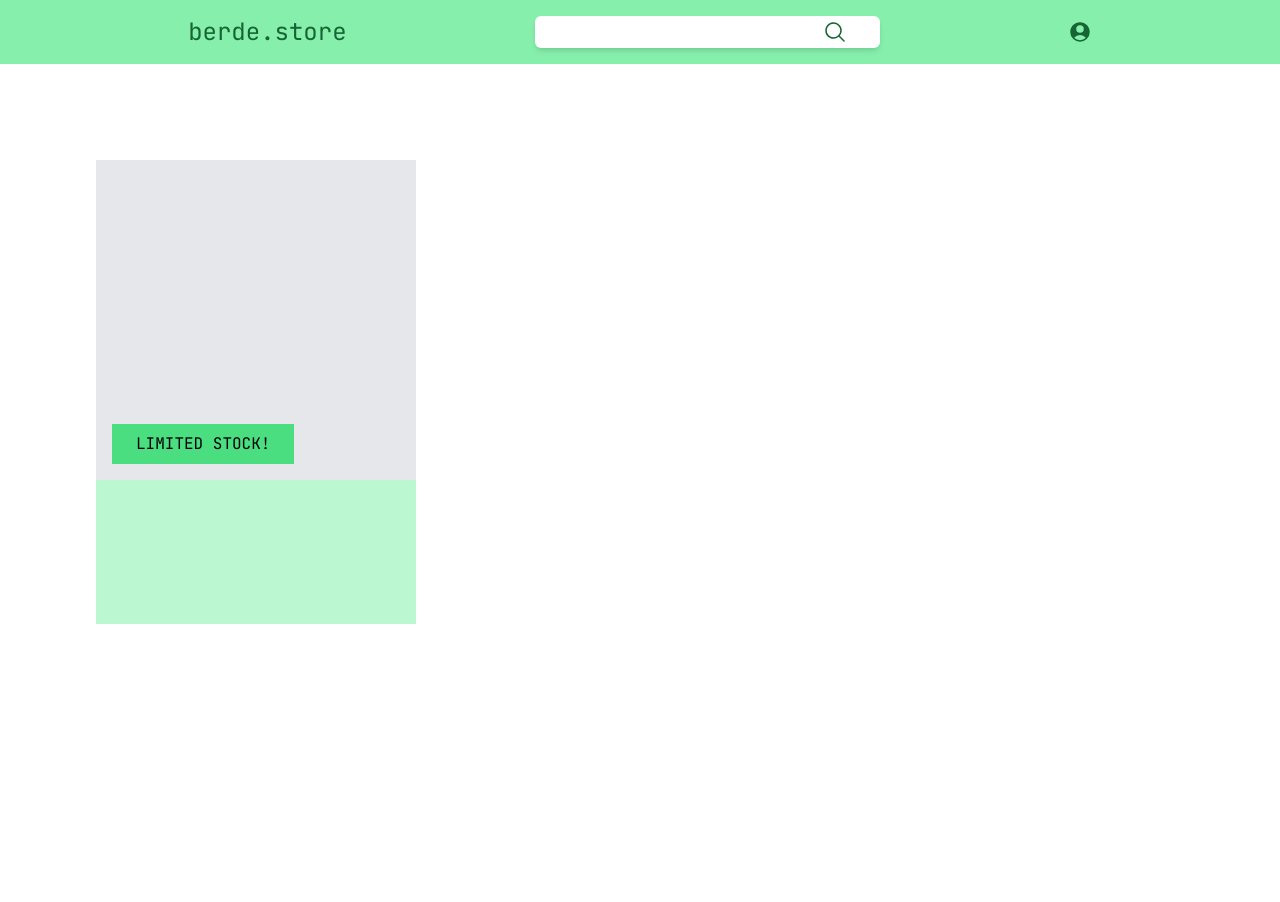
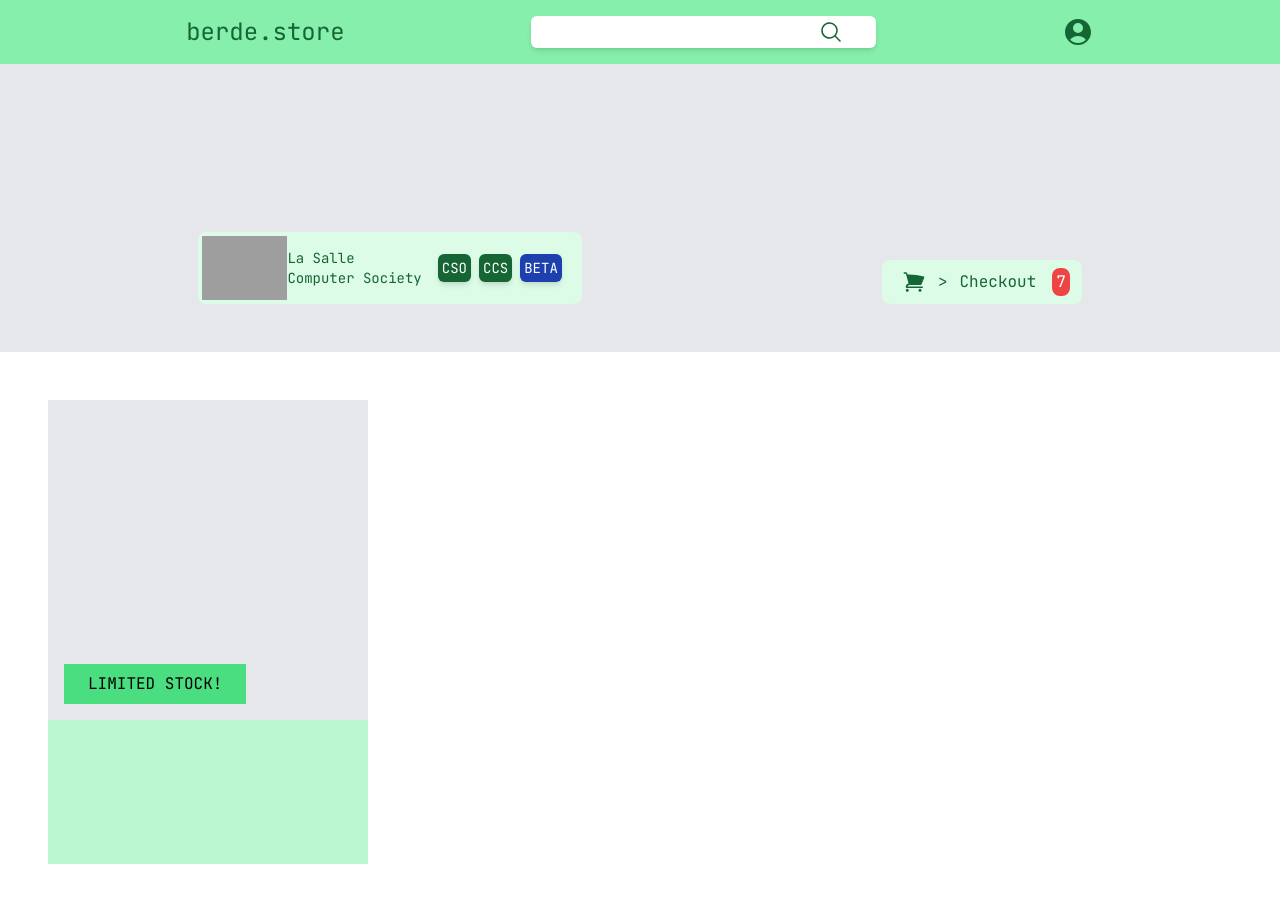
Before and after one commit to mbchavez27/berde_store, a React (Vite) app: page / in a window 1280 px wide. Shown: the top 902 px of the page. Before the commit the page ends 800 px from the top, so only its background shows below. Built offline with nearby package versions, Linux system fonts and the light colour scheme; grey boxes are pictures that could not be loaded.

Commit message:
added store

```diff
--- a/src/App.tsx
+++ b/src/App.tsx
@@ -1,10 +1,12 @@
 import NavBar from "./components/navbar";
+import Store from "./components/store";
 
 function App() {
   return (
     <>
       <NavBar></NavBar>
-      <div className="p-24 font-JetBrains">
+      <Store></Store>
+      <div className="p-12 font-JetBrains">
         <div className="bg-[image:var(https://m.media-amazon.com/images/I/615nmPRVHDL._AC_SL1500_.jpg)] w-80 h-80 bg-gray-200 flex items-end p-4">
           <div className="bg-green-400 px-6 py-2">LIMITED STOCK!</div>
         </div>
--- a/src/components/navbar.tsx
+++ b/src/components/navbar.tsx
@@ -25,7 +25,7 @@ const NavBar = () => {
             xmlns="http://www.w3.org/2000/svg"
             viewBox="0 0 24 24"
             fill="currentColor"
-            className="size-6"
+            className="size-8"
           >
             <path
               fillRule="evenodd"
--- /dev/null
+++ b/src/components/store.tsx
@@ -0,0 +1,47 @@
+const Store = () => {
+  return (
+    <>
+      <div className="w-screen h-72 bg-gray-200 flex items-end justify-around p-12 text-green-800 font-JetBrains">
+        <div className="flex items-center bg-green-100 p-1 rounded-lg text-sm">
+          <img
+            src="https://researchfair.upalchemes.org/wp-content/uploads/LSCS-1.png"
+            alt=""
+            className="h-16"
+          />
+          <div>
+            <div>La Salle</div>
+            <div>Computer Society</div>
+          </div>
+          <div className="flex items-center mx-3 text-white">
+            <div className="bg-green-800 mx-1 rounded-md p-1 shadow-md">
+              CSO
+            </div>
+            <div className="bg-green-800 mx-1 rounded-md p-1 shadow-md">
+              CCS
+            </div>
+            <div className="bg-blue-800 mx-1 rounded-md p-1 shadow-md">
+              BETA
+            </div>
+          </div>
+        </div>
+        <div className="flex items-center bg-green-100 p-2 rounded-lg">
+          <svg
+            xmlns="http://www.w3.org/2000/svg"
+            viewBox="0 0 24 24"
+            fill="currentColor"
+            className="size-6 mx-3"
+          >
+            <path d="M2.25 2.25a.75.75 0 0 0 0 1.5h1.386c.17 0 .318.114.362.278l2.558 9.592a3.752 3.752 0 0 0-2.806 3.63c0 .414.336.75.75.75h15.75a.75.75 0 0 0 0-1.5H5.378A2.25 2.25 0 0 1 7.5 15h11.218a.75.75 0 0 0 .674-.421 60.358 60.358 0 0 0 2.96-7.228.75.75 0 0 0-.525-.965A60.864 60.864 0 0 0 5.68 4.509l-.232-.867A1.875 1.875 0 0 0 3.636 2.25H2.25ZM3.75 20.25a1.5 1.5 0 1 1 3 0 1.5 1.5 0 0 1-3 0ZM16.5 20.25a1.5 1.5 0 1 1 3 0 1.5 1.5 0 0 1-3 0Z" />
+          </svg>
+          {">"}
+          <span className="mx-3">Checkout</span>
+          <span className="mx-1 bg-red-500 text-white px-1 py-0.5 rounded-lg">
+            7
+          </span>
+        </div>
+      </div>
+    </>
+  );
+};
+
+export default Store;
```
